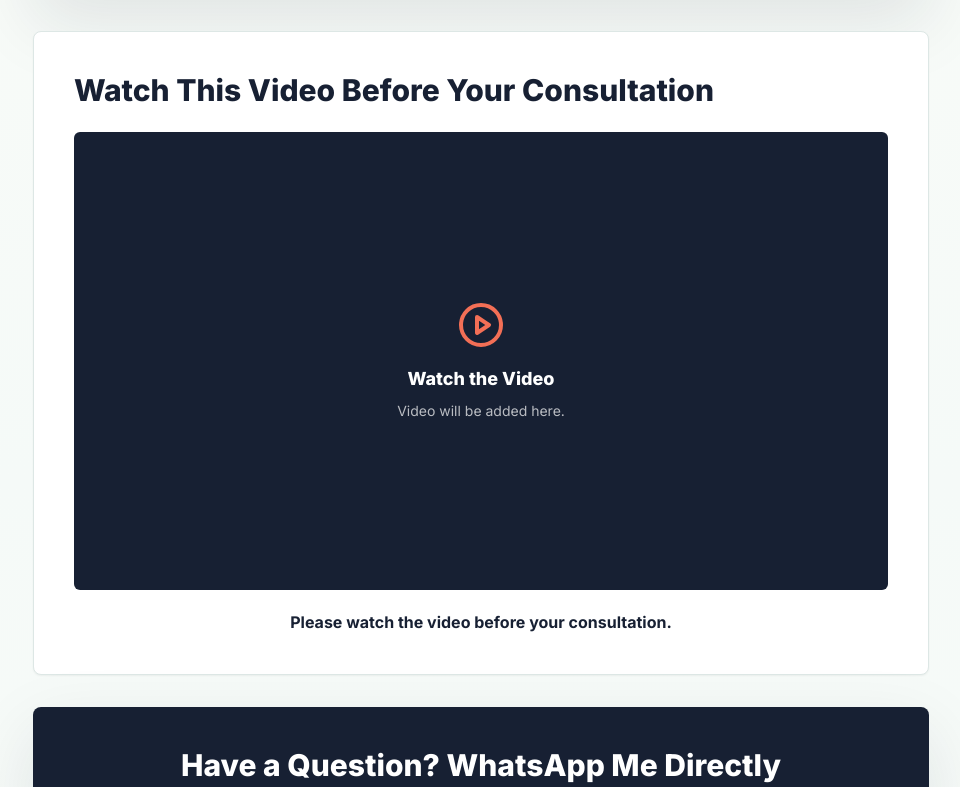
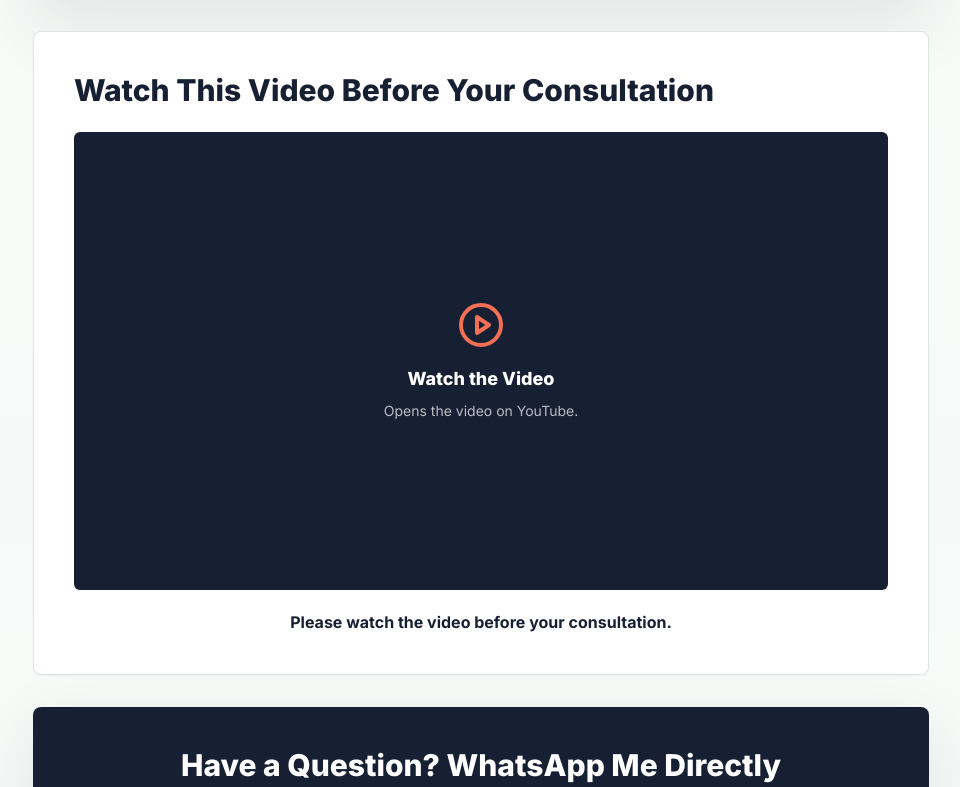
Before and after one commit to shahidhiraj38-bit/landing-page, a Next.js app: page /thank-you in a window 1280 px wide. Shown: the part 695-1482 px from the top of the page, without its empty margins (159-1119 px from the left). Built offline with nearby package versions, Linux system fonts and the light colour scheme.

Commit message:
Add thank-you page video and WhatsApp links

```diff
--- a/app/thank-you/page.tsx
+++ b/app/thank-you/page.tsx
@@ -36,20 +36,26 @@ export default function ThankYouPage() {
 
           <section className="mt-8 rounded-lg border border-brand-line bg-white p-7 shadow-sm sm:p-10">
             <h2 className="text-2xl font-extrabold text-brand-ink sm:text-3xl">Watch This Video Before Your Consultation</h2>
-            <div className="mt-6 flex aspect-video items-center justify-center rounded-md bg-brand-ink px-6 text-center text-white">
+            <a
+              href="https://youtube.com/shorts/_WJ876eIbFo?si=7f8kL46OvxppFcid"
+              target="_blank"
+              rel="noreferrer"
+              className="focus-ring mt-6 flex aspect-video items-center justify-center rounded-md bg-brand-ink px-6 text-center text-white transition hover:bg-[#143431]"
+              aria-label="Watch the consultation video on YouTube"
+            >
               <div>
                 <PlayCircle className="mx-auto text-brand-secondary" aria-hidden="true" size={48} />
                 <p className="mt-4 text-lg font-extrabold">Watch the Video</p>
-                <p className="mt-2 text-sm text-white/70">Video will be added here.</p>
+                <p className="mt-2 text-sm text-white/70">Opens the video on YouTube.</p>
               </div>
-            </div>
+            </a>
             <p className="mt-5 text-center font-bold text-brand-ink">Please watch the video before your consultation.</p>
           </section>
 
           <section className="mt-8 rounded-lg bg-brand-ink p-7 text-center text-white shadow-soft sm:p-10">
             <h2 className="text-2xl font-extrabold sm:text-3xl">Have a Question? WhatsApp Me Directly</h2>
             <p className="mx-auto mt-4 max-w-2xl leading-7 text-white/75">If you have a question about your business, marketing, or the consultation, you can contact me directly on WhatsApp.</p>
-            <a href="https://wa.me/9779851137809" className="focus-ring mt-7 inline-flex h-12 items-center gap-2 rounded-md bg-brand-primary px-6 font-extrabold text-white transition hover:bg-[#0b8581]">
+            <a href="https://wa.me/9779851137809" target="_blank" rel="noreferrer" className="focus-ring mt-7 inline-flex h-12 items-center gap-2 rounded-md bg-brand-primary px-6 font-extrabold text-white transition hover:bg-[#0b8581]">
               <MessageCircle aria-hidden="true" size={19} />
               WhatsApp Me Now
             </a>
@@ -72,7 +78,7 @@ export default function ThankYouPage() {
           <section className="mt-10 text-center">
             <h2 className="text-2xl font-extrabold text-brand-ink sm:text-3xl">Ready to Get More From Your Marketing?</h2>
             <p className="mt-3 leading-7 text-brand-muted">Watch the video now, then message me on WhatsApp if you have any questions.</p>
-            <a href="https://wa.me/9779851137809" className="focus-ring mt-6 inline-flex h-12 items-center gap-2 rounded-md bg-brand-primary px-6 font-extrabold text-white shadow-glow transition hover:bg-[#0b8581]">
+            <a href="https://wa.me/9779851137809" target="_blank" rel="noreferrer" className="focus-ring mt-6 inline-flex h-12 items-center gap-2 rounded-md bg-brand-primary px-6 font-extrabold text-white shadow-glow transition hover:bg-[#0b8581]">
               <MessageCircle aria-hidden="true" size={19} />
               WhatsApp Me Now
             </a>
```
